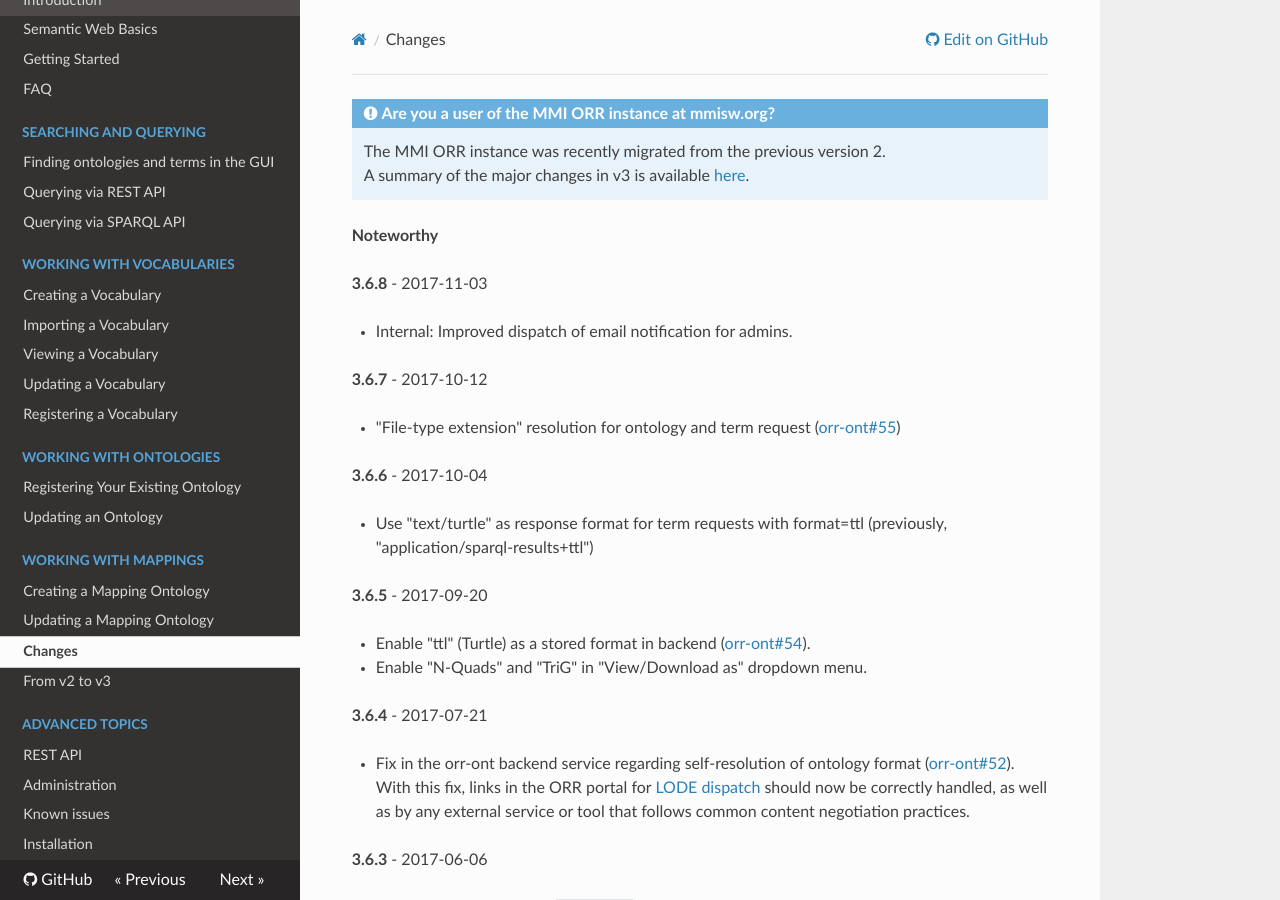
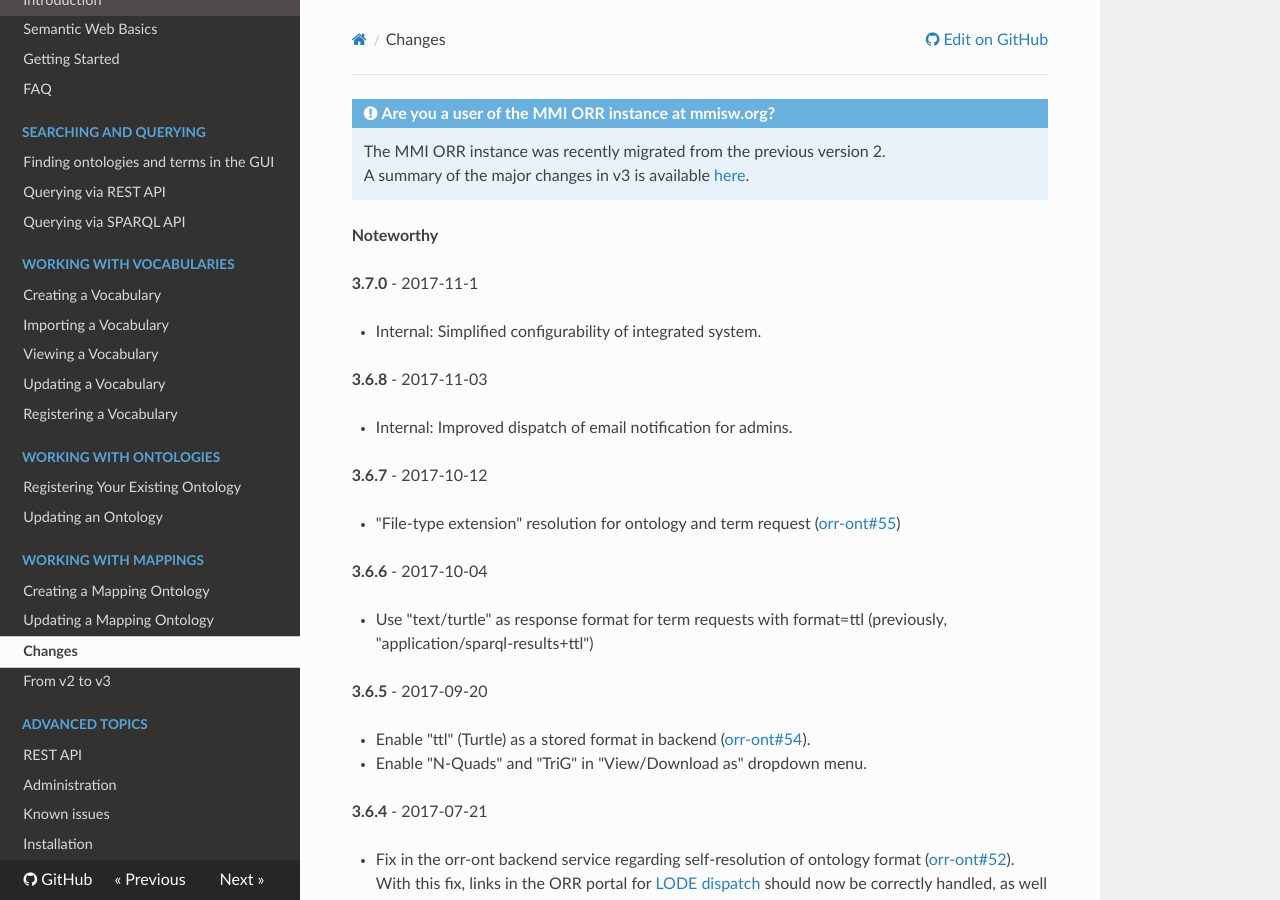
Before and after one commit to mmisw/mmiorr-docs, an MkDocs documentation site: the page built from docs/changes.md, in a window 1280 px wide and 900 px high. Built offline with MkDocs 1.6.1, drawn with Linux system fonts in a browser that asks for light colours; nearby versions of some CDN libraries; old or Windows-style settings are respelled for this version of MkDocs.

Commit message:
3.7.0 (simplified configurability)

```diff
--- a/docs/changes.md
+++ b/docs/changes.md
@@ -3,6 +3,10 @@
     A summary of the major changes in v3 is available [here](/from2to3).
 
 **Noteworthy**
+
+**3.7.0** - 2017-11-1
+
+- Internal: Simplified configurability of integrated system.
 
 **3.6.8** - 2017-11-03
 
```
